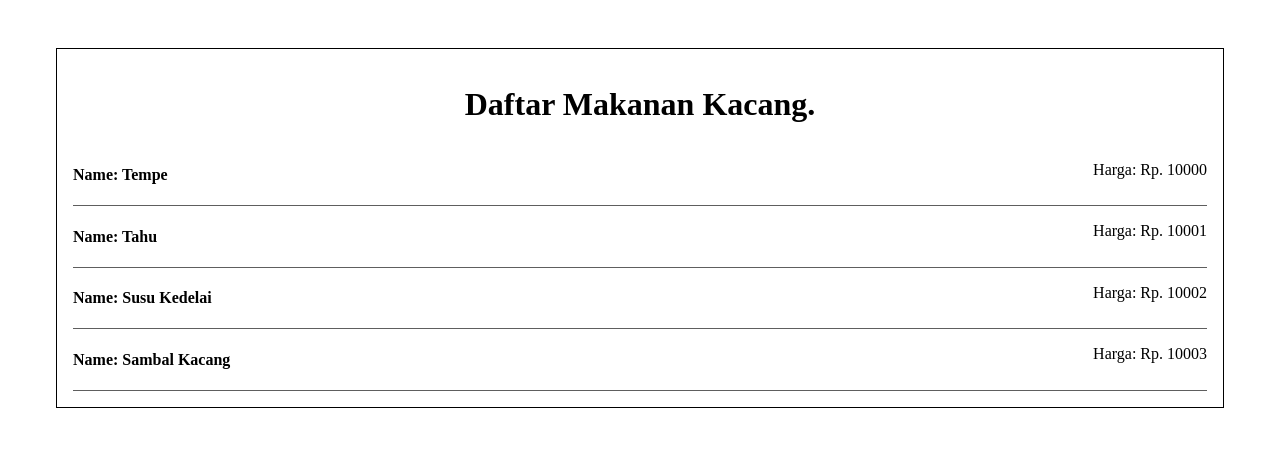
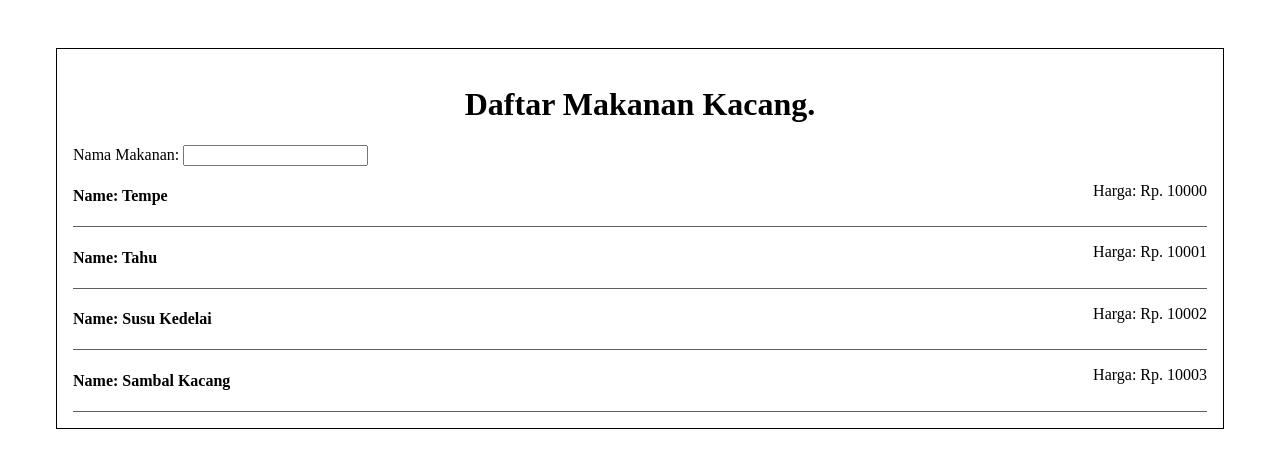
Before and after one commit to rhandyta/reactbasics-C, a React (Create React App) app: page / in a window 1280 px wide. Shown: the top 468 px of the page. Built offline with nearby package versions, Linux system fonts and the light colour scheme.

Commit message:
Form Processing

```diff
--- a/src/Components/ListFood.js
+++ b/src/Components/ListFood.js
@@ -2,6 +2,7 @@ import React, { useState } from "react";
 import FoodItem from "./FoodItem";
 
 export default function ListFood() {
+    const [initialFood, setInitialFood] = useState('')
     const [foods, setFoods] = useState([
         {
             id: Math.random() * 100 + 1,
@@ -24,8 +25,24 @@ export default function ListFood() {
             harga: "10003"
         },
     ])
+
+    function foodHandler (e) {
+        setInitialFood(e.target.value)
+    }
+
+    function submitHandler (e) {
+        e.preventDefault();
+        setFoods([...foods, {id: Math.random() * 100 + 1, namaMakanan: initialFood, harga: "15000"}])
+        setInitialFood("")
+    }
+
+
     return (
         <>
+        <form onSubmit={submitHandler}>
+            <label htmlFor="food">Nama Makanan: </label>
+            <input id="food" type="text" onChange={foodHandler} value={initialFood} />
+        </form>
             {
                 foods.map((food, index) => {
                     return (
```
